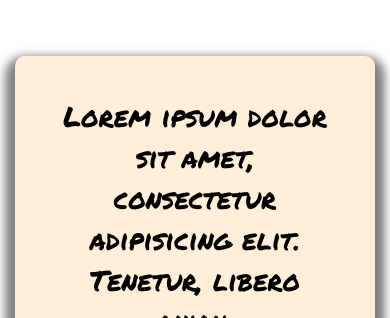
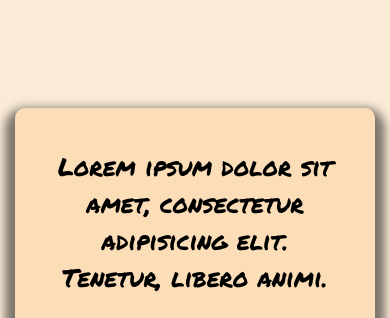
Before and after one commit to aldrinmcaalim/chuckNorrisFacts, a plain HTML site: page index.html in a window 390 px wide. Shown: the part 175-493 px from the top of the page. Drawn offline with Linux system fonts and the light colour scheme.

Commit message:
Made Media Query for screen sizes max 1000px

```diff
--- a/style.css
+++ b/style.css
@@ -15,6 +15,7 @@ body {
     font-family: 'Permanent Marker', cursive;
     color: black;
     text-align: center;
+    background-color: rgb(250, 235, 215);
 }
 
 .quote-container {
@@ -26,7 +27,7 @@ body {
 }
 
 .quote-text {
-    font-size: 1.75rem;
+    font-size: 2.1rem;
     padding: 15px;
 }
 
@@ -63,3 +64,13 @@ button:active {
 }
 
 /* Media Queries */
+@media screen and (max-width: 1000px) {
+    .quote-text {
+        font-size: 1.55rem;
+    }
+
+    button {
+        font-size: 0.9rem;
+    }
+
+}
```
